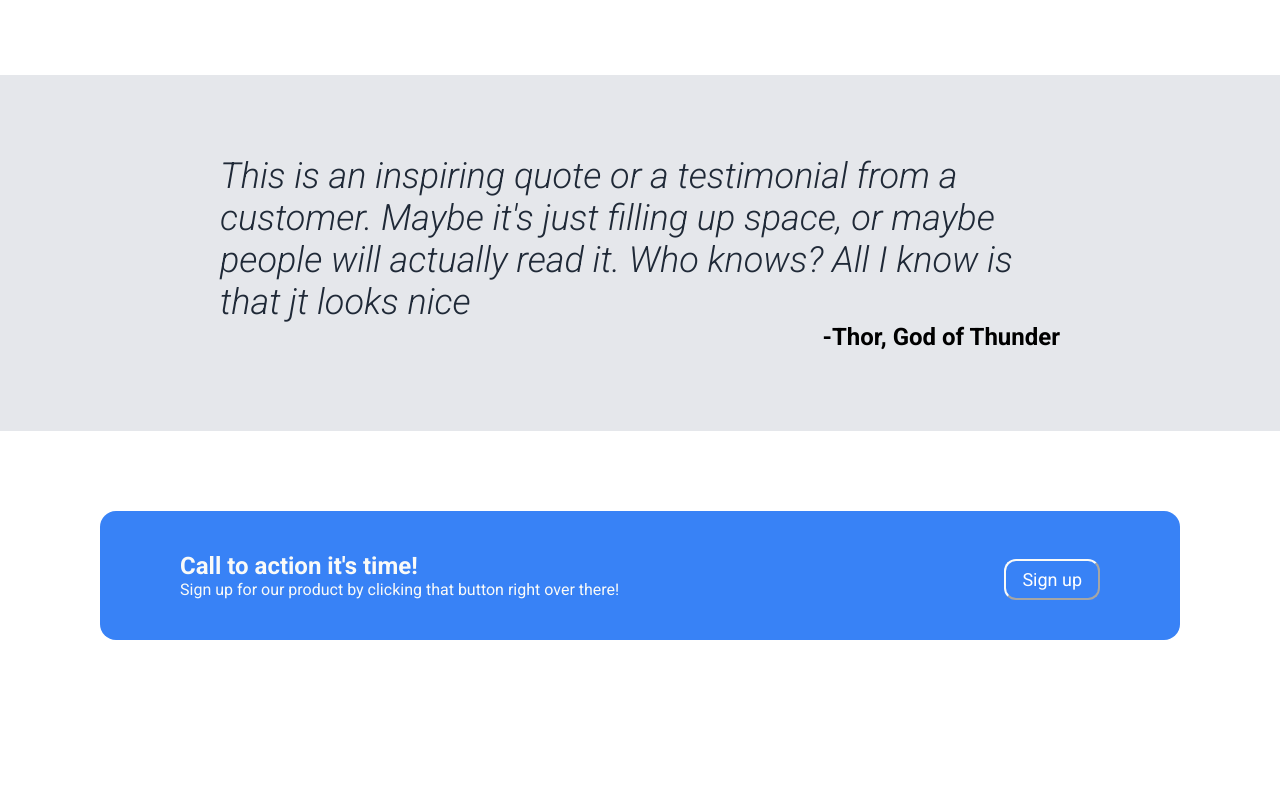
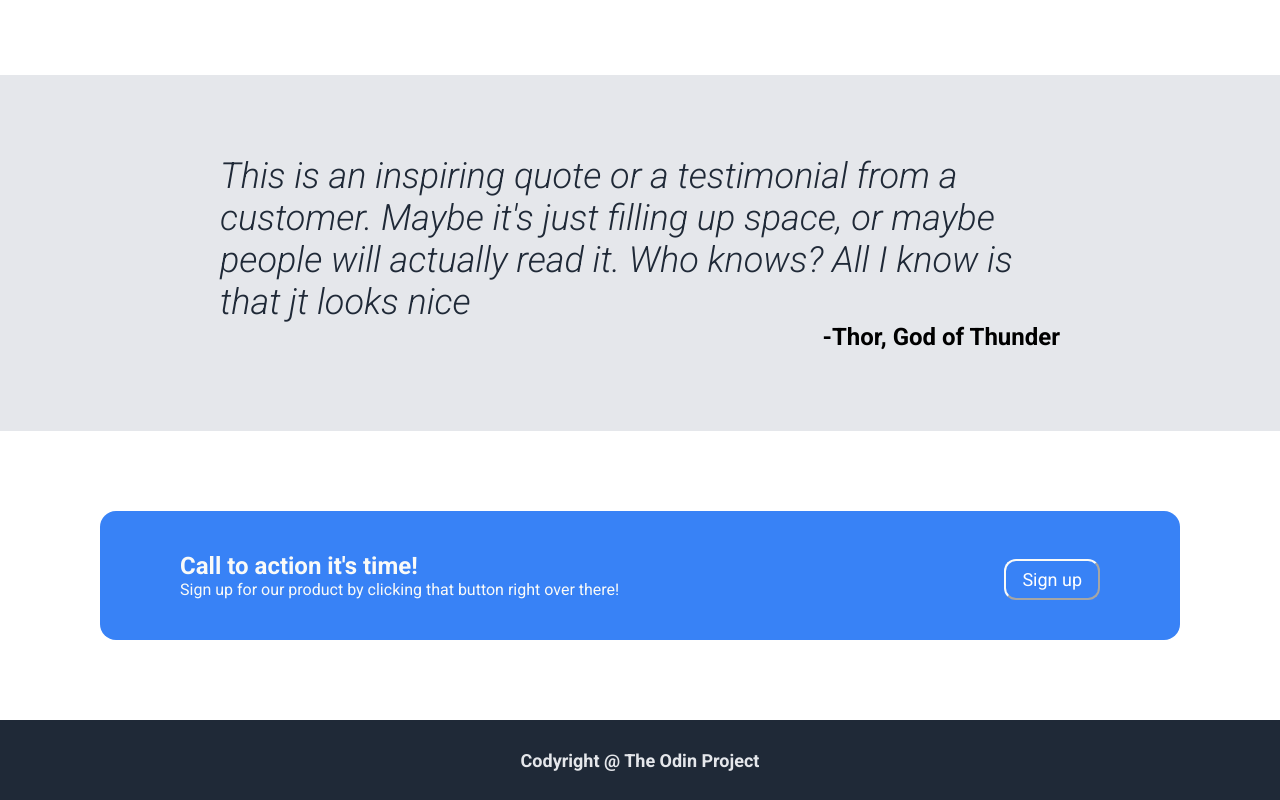
Before and after one commit to Fayaz32929/landing-page, a plain HTML site: page index.html in a window 1280 px wide. Shown: the part 973-1773 px from the top of the page. Before the commit the page ends 1693 px from the top, so only its background shows below. Drawn offline with Linux system fonts and the light colour scheme.

Commit message:
building footer section

```diff
--- a/index.html
+++ b/index.html
@@ -74,5 +74,8 @@
             <button class="callToAction-button">Sign up</button>
         </div>
     </section>
+    <footer class="footer">
+        <h2 class="footer-content">Codyright @ The Odin Project</h2>
+    </footer>
 </body>
 </html>
--- a/style.css
+++ b/style.css
@@ -131,3 +131,14 @@ background-color: #e5e7eb;
 .callToAction-button{
     border-color: #f9faf8;
 }
+.footer{
+    background-color: #1f2937;
+    height: 80px;
+    color:#e5e7eb;
+    display: flex;
+    justify-content: center;
+    align-items: center;
+}
+.footer-content{
+    font-size: 18px;
+}
```
